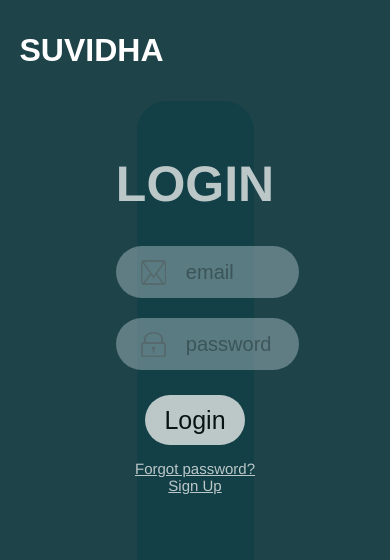
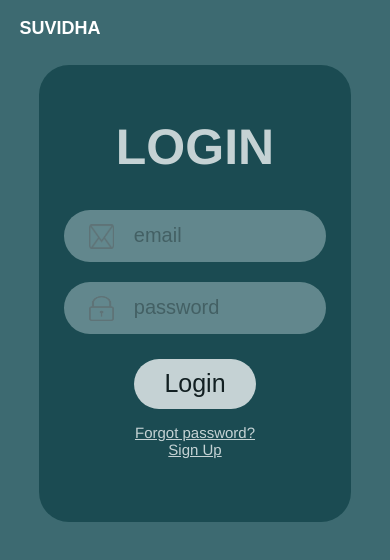
Before and after one commit to sinchhh/suvi_trial, a React (Create React App) app: page / in a window 390 px wide. Shown: the top 560 px of the page. Built offline with nearby package versions, Linux system fonts and the light colour scheme.

Commit message:
3 commit

```diff
--- a/src/LoginUi/LoginUi.css
+++ b/src/LoginUi/LoginUi.css
@@ -1,6 +1,6 @@
 .img {
   /* background-image: url("login_bgnew.png"); */
-    background-color: rgb(30, 67, 73);
+    background-color: rgb(61, 106, 113);
     height: 100vh;
     width: 100%;
     background-position: center;
@@ -18,13 +18,27 @@
     padding-left: 5%;
     font-weight: 800;
     font-family: 'Oswald', sans-serif;
+    flex-shrink: 2;
 
 }
+/* @media only screen and (min-device-width: 64em) {
+    .main {
+        font-size: 1.25em;
+    }
+
+    .cover {
+        width: 25%;
+        height: 65%;
+    }
+} */
+
 
 .main {
     text-align: center;
+
+    display: flex;
     justify-content: center;
-    display: flex;
+    align-items: center;
 
          /* padding-left: 50%;
     padding-bottom: 5%;
@@ -34,6 +48,9 @@
     /* height: 50%; */
     width: 50%;
     padding-inline-start: 25%;
+    padding-top: 2%;
+
+
     /* padding-top: 10%;
     padding-left: 10%; */
   }
@@ -42,11 +59,12 @@
   .sub-main {
     display: flex;
     justify-content: center;
-    height: 450px;
-    width: 60%;
+    flex-direction: column;
+    align-items: center;
+    /* height: 450px;
+    width: 60%; */
     /* box-shadow: 11px 12px 13px 12px rgb(207, 207, 207); */
-    padding-top: 20px;
-    padding-bottom: 25px;
+    padding: 20px;
     border-radius: 30px;
     background-color: rgb(13, 63, 69);
     opacity: 0.7;
@@ -59,7 +77,7 @@
   }
 
   input{
-      width: 300px;
+      /* width: 300px; */
       height: 50px;
       border-radius: 60px;
       /* box-shadow: inset 0px 0px 25px 0px #888; */
@@ -109,3 +127,27 @@
    a{
        color: rgb(255, 255, 255);
    }
+
+   /* Media queries for responsive design */
+@media only screen and (max-width: 768px) {
+  .suvi {
+    font-size: large;
+  }
+
+  .main {
+    padding-inline-start: 10%;
+    width: 80%;
+  }
+
+  .sub-main {
+    width: 90%;
+  }
+
+  input {
+    width: 70%;
+  }
+
+  button {
+    width: 45%;
+  }
+}
--- a/src/LoginUi/LoginUi.js
+++ b/src/LoginUi/LoginUi.js
@@ -5,7 +5,10 @@ import pass from "./../image/lock.png";
 // import bg from "./../image/login_bgnew.png"
 function LoginUi() {
   return (
+
     <div className='img'>
+      <meta name="viewport" content="width=device-width,initial-scale=1"/>
+
     <div className='suvi'>
       <p>SUVIDHA</p>
     </div>
@@ -13,40 +16,34 @@ function LoginUi() {
 
      <div className="sub-main">
        <div>
-         {/* <div className="imgs">
-           {/* <div className="container-image">
-             <img src={profile} alt="profile" className="profile"/>
-
-           </div>
-
-
-         </div> */}
          <div className='title'>
            <h1>LOGIN</h1>
            <div>
              <img src={email} alt="email" className="email"/>
-             <input type="text" placeholder="email" className="name"/>
+             <input type="text" placeholder="email" className="name"/><br></br>
            </div>
            <div className="second-input">
              <img src={pass} alt="pass" className="email"/>
-             <input type="password" placeholder="password" className="name"/>
+             <input type="password" placeholder="password" className="name"/><br></br>
            </div>
+
           <div className="login-button">
           <button>Login</button>
           </div>
 
-            <p className="link">
+           <p className="link">
               <a href="#">Forgot password?</a>
               <br></br>
               <a href="#">Sign Up</a>
             </p>
+            <br></br>
 
 
          </div>
        </div>
 
 
-     </div>
+      </div>
     </div>
     </div>
   );
```
